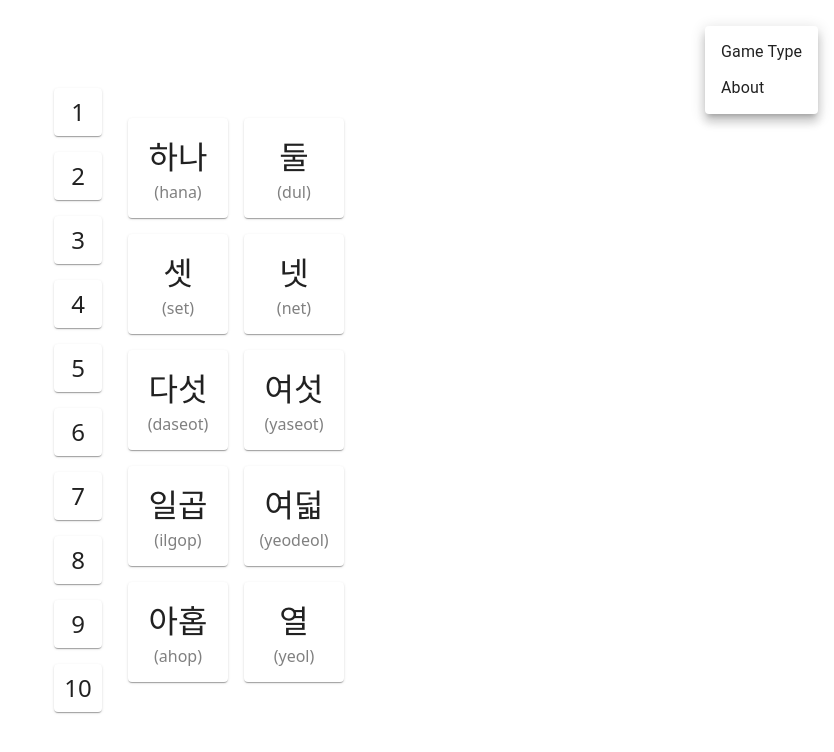
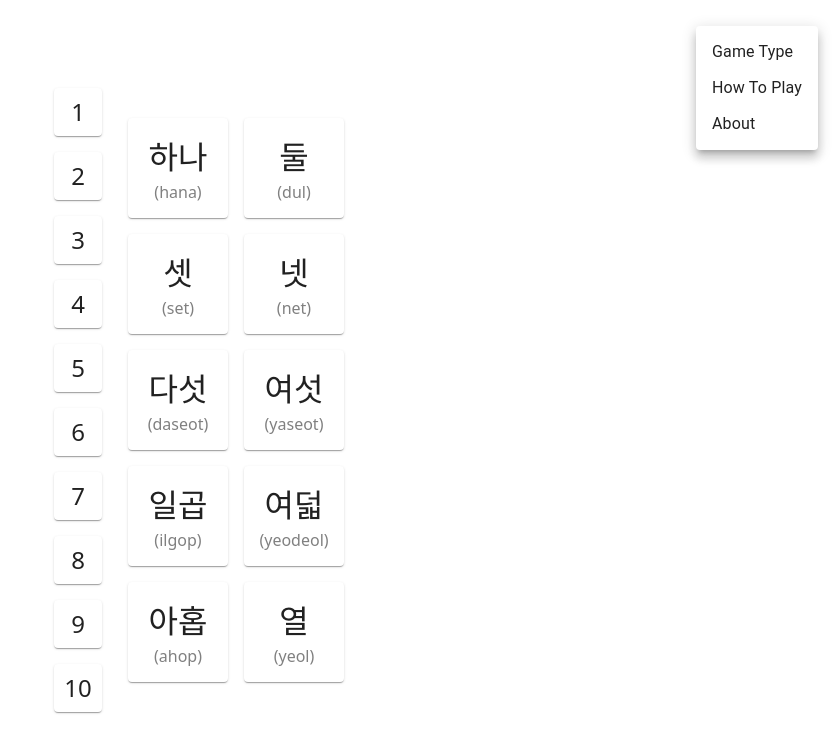
Before and after one commit to djmenig/tsd-count-to-ten, a React (Vite) app: page / in a window 1280 px wide. Both pictures are taken after a click on the button 1248 px from the left and 13 px from the top of the page. Shown: the top 752 px of the page, without its empty margins (446-1280 px from the left). Built offline with nearby package versions, Linux system fonts and the light colour scheme; some icons are missing.

Commit message:
Add menu item to menu

```diff
--- a/src/Menu.jsx
+++ b/src/Menu.jsx
@@ -36,6 +36,7 @@ function BasicMenu() {
         }}
       >
         <MenuItem onClick={handleClose}>Game Type</MenuItem>
+        <MenuItem onClick={handleClose}>How To Play</MenuItem>
         <MenuItem onClick={handleClose}>About</MenuItem>
       </Menu>
     </div>
```
